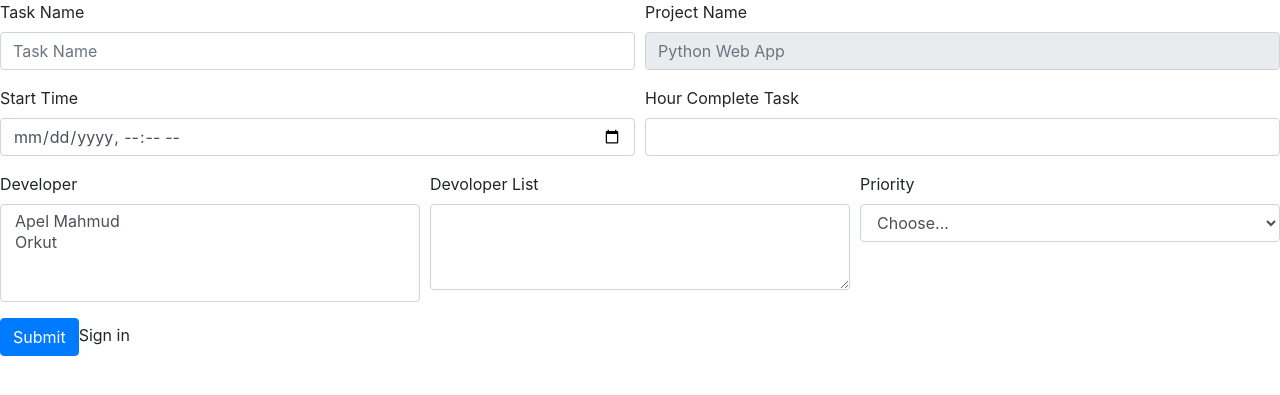
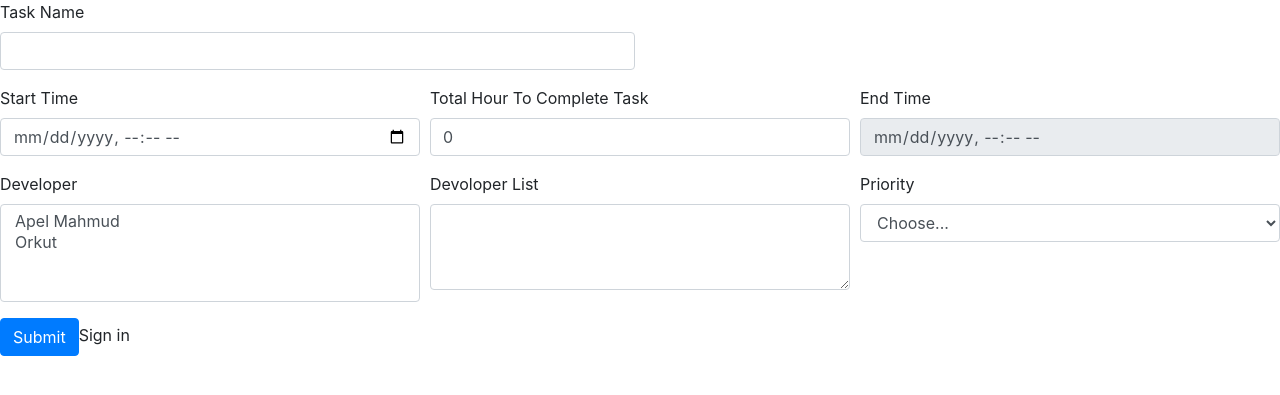
Before and after one commit to MehediHasanNasim/project_management, a Django app: page /add-task/ in a window 1280 px wide. Shown: the part 56-451 px from the top of the page. Run offline with Django 3.2, Linux system fonts and the light colour scheme; data comes from the database, SQL or seed files in the repository; some libraries are stand-ins or nearby versions.

Commit message:
start date end date complete

```diff
--- a/core/models.py
+++ b/core/models.py
@@ -54,8 +54,9 @@ class TaskPriority(models.Model):
 class Task(models.Model):
     task_name = models.CharField(max_length=128, null=True, blank=True)
     start_date = models.DateTimeField(null=True, blank=True)
-    end_date = models.FloatField(null=True, blank=True)
-    actualTime = models.DateField(null=True, blank=True)
+    end_date = models.DateTimeField(null=True, blank=True)
+    end_hour = models.FloatField(null=True, blank=True)
+    actual_hour = models.FloatField(null=True, blank=True)
     developer = models.ManyToManyField(Developer, blank=True )
     project = models.ForeignKey(Project, blank=True, null=True, on_delete=models.CASCADE, related_name='project_task')
     priority = models.ForeignKey(TaskPriority, null=True, blank=True, on_delete=models.CASCADE)
--- a/core/templates/core/addtask.html
+++ b/core/templates/core/addtask.html
@@ -16,24 +16,30 @@
   <div class="form-row">
     <div class="form-group col-md-6">
       <label for="inputEmail4">Task Name</label>
-      <input name="task_name" type="text" class="form-control" id="inputEmail4" placeholder="Task Name">
+      <input name="task_name" type="text" class="form-control" id="task_name">
     </div>
-    <div class="form-group col-md-6">
+    <!-- <div class="form-group col-md-6">
       <label for="inputPassword4">Project Name</label>
       <input  name="project_name" type="text" class="form-control" id="inputPassword4" placeholder="{{project.project_name}}" disabled>
-    </div>
+    </div> -->
   </div>
 
   <div class="form-row">
-    <div class="form-group col-md-6">
-      <label for="inputCity">Start Time</label>
-      <input  name="start_date" type="datetime-local" class="form-control" id="inputCity">
+    <div class="form-group col-md-4">
+      <label for="start_date">Start Time</label>
+    <input onchange="startDateOnChange()" name="start_date" type="datetime-local" class="form-control" id="start_date">
     </div>
 
-    <div class="form-group col-md-6">
-      <label for="inputZip">Hour Complete Task</label>
-      <input name="end_date" type="number" class="form-control" id="inputZip">
+    <div class="form-group col-md-4">
+      <label for="end_hour">Total Hour To Complete Task</label>
+    <input onchange="startDateOnChange()" name="end_hour" type="number" value="0" class="form-control" id="end_hour">
     </div>
+
+     <div class="form-group col-md-4">
+      <label for="end_date">End Time</label>
+    <input disabled name="end_date" type="datetime-local" class="form-control" value="" id="end_date">
+    </div>
+
   </div>
 
  <div class="form-row">
@@ -69,6 +75,41 @@
 </form>
 
 
+<script>
+
+
+ function offset(iso ){
+
+         var tzoffset = iso.getTimezoneOffset() * 60000; //offset in milliseconds
+         var localISOTime = (new Date(iso - tzoffset)).toISOString().slice(0, -1);
+        return localISOTime
+    }
+
+    function startDateOnChange(){
+
+        let end = parseInt(document.getElementById('end_hour').value)
+        let startDate = document.getElementById('start_date').value
+        let endtDate = document.getElementById('end_date')
+        let iso = new Date(startDate ) //start date convert into isostring
+
+         Date.prototype.addHours= function(h){
+                this.setHours(this.getHours()+h);
+                return this;
+        }
+
+        let addHour = new Date(offset(iso)).addHours(end)
+
+        let addHourConvert = offset(addHour)
+          endtDate.value = addHourConvert
+             console.log('a', startDate);
+            console.log(addHourConvert)
+
+     }
+
+
+</script>
+
+
 {% endblock bodycontent %}
 
 
--- a/core/templates/core/base.html
+++ b/core/templates/core/base.html
@@ -11,11 +11,11 @@
       rel="stylesheet"
       href="https://cdnjs.cloudflare.com/ajax/libs/twitter-bootstrap/4.6.0/css/bootstrap.min.css"
     />
-    <link
+    <!-- <link
       rel="stylesheet"
       href="{% static 'css/style.css' %}"
       type="text/css"
-    />
+    /> -->
 
     {% block extracss %} {% endblock extracss %}
 
```
Also changed, not shown: core/migrations/0009_auto_20220406_1409.py (added), db.sqlite3.
